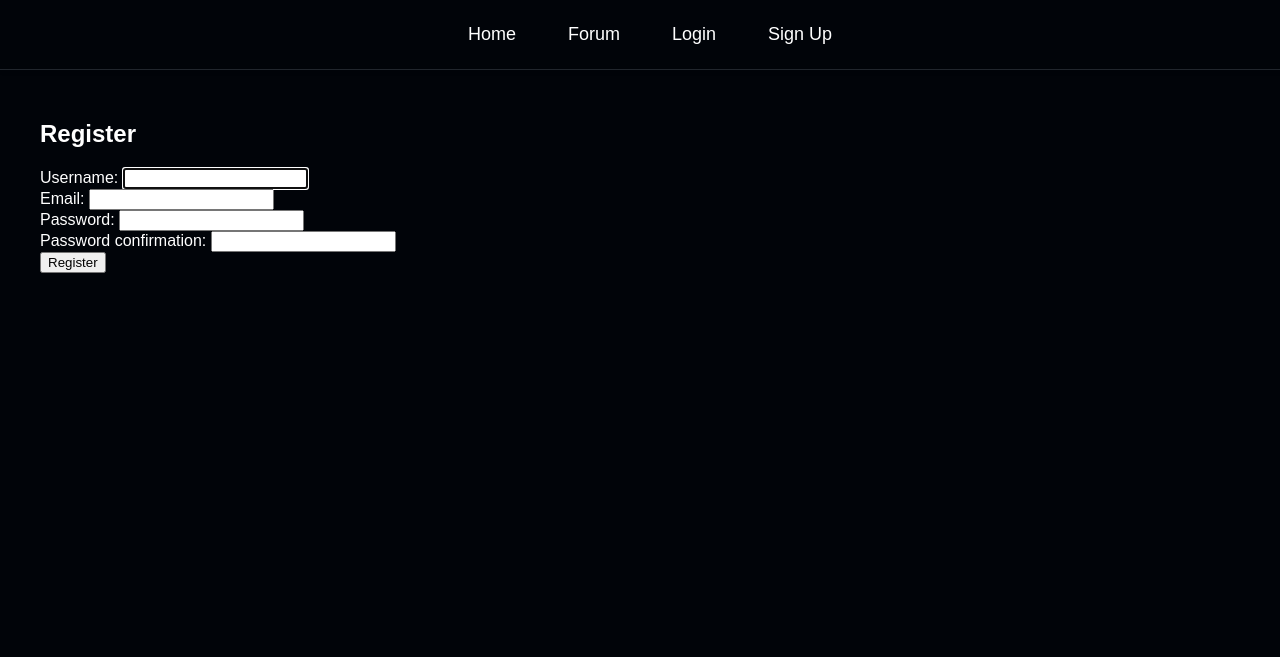
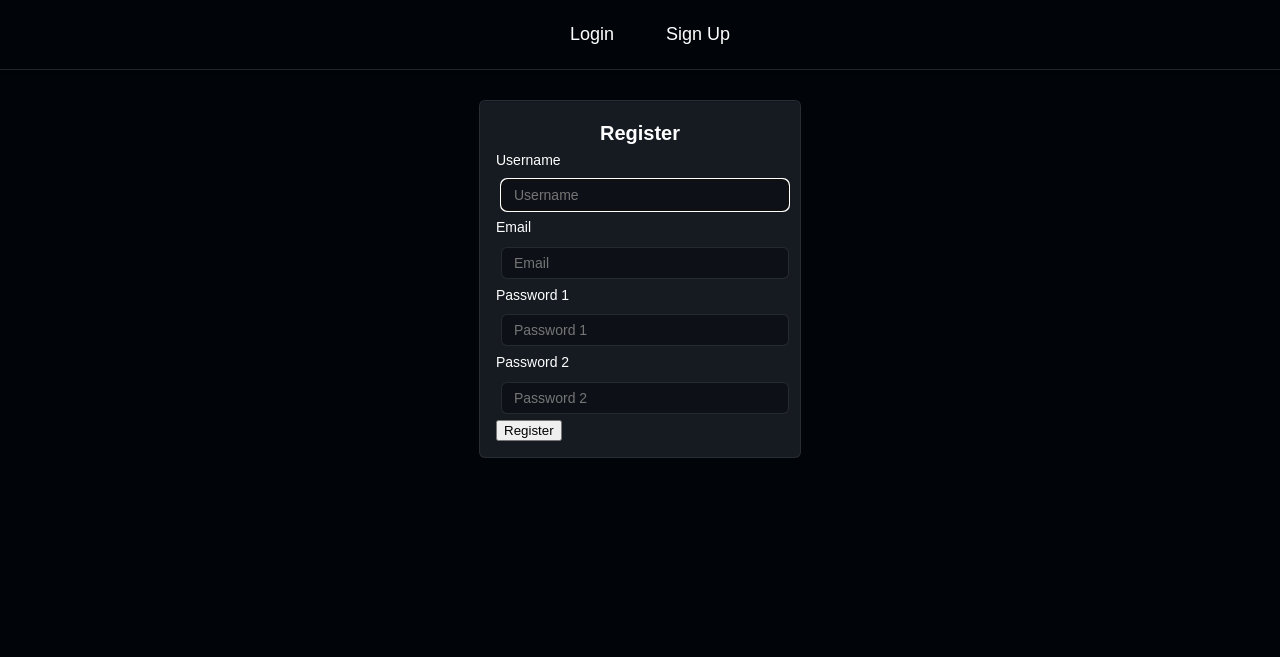
Before and after one commit to Nikita3421/Portal_Group, a Django app: page /auth_sys/signup/ in a window 1280 px wide. Shown: the top 657 px of the page. Run offline with Django 5.2, Linux system fonts and the light colour scheme.

Commit message:
edited signup template + portfolio_form

```diff
--- a/auth_sys/forms.py
+++ b/auth_sys/forms.py
@@ -10,6 +10,50 @@ class SignUpForm(UserCreationForm):
         model = User
         fields = ['username', 'email', 'password1', 'password2']
 
+    username = forms.CharField(
+        label='Username',
+            widget=forms.TextInput(
+                attrs = {
+                    'class': "auth-form-input",
+                    'id': "username",
+                    'placeholder': "Username",
+                }
+            )
+    )
+
+    email = forms.EmailField(
+        label='Email',
+            widget=forms.EmailInput(
+                attrs = {
+                    'class': "auth-form-input",
+                    'id': "email",
+                    'placeholder': "Email",
+                }
+            )
+    )
+
+    password1 = forms.CharField(
+        label='Password 1',
+            widget=forms.PasswordInput(
+                attrs = {
+                    'class': "auth-form-input",
+                    'id': "password1",
+                    'placeholder': "Password 1",
+                }
+            )
+    )
+
+    password2 = forms.CharField(
+        label='Password 2',
+            widget=forms.PasswordInput(
+                attrs = {
+                    'class': "auth-form-input",
+                    'id': "password2",
+                    'placeholder': "Password 2",
+                }
+            )
+    )
+
 class LoginForm(AuthenticationForm):
     def __init__(self, *args, **kwargs):
         super(LoginForm, self).__init__(*args, **kwargs)
--- a/auth_sys/views.py
+++ b/auth_sys/views.py
@@ -16,7 +16,7 @@ class SignUpView(CreateView):
     def form_valid(self, form):
         user = form.save()
         login(self.request, user)
-        messages.success(self.request, 'Вы успешно зарегистрированы!')
+        messages.success(self.request, 'You registered successfully!')
         return redirect(reverse_lazy("main:home"))
 
     def form_invalid(self, form):
@@ -29,5 +29,5 @@ class CustomLoginView(AuthLoginView):
 
 def logout_view(request):
     logout(request)
-    messages.success(request, 'Вы успешно вышли из системы!')
+    messages.success(request, 'You left the system successfully!')
     return redirect(reverse_lazy("auth_sys:signup"))
--- a/static/css/home.css
+++ b/static/css/home.css
@@ -36,12 +36,14 @@ nav ul {
 
 nav ul li {
     margin-right: 20px;
+    margin: 1 auto;
 }
 
 nav ul li a {
     display: block;
     color: #fff;
     text-align: center;
+    margin: 1 auto;
     padding: 14px 16px;
     text-decoration: none;
     font-size: 18px;
@@ -130,9 +142,7 @@ footer {
     font-family: sans-serif;
     font-size: 36px;
     font-weight: 600;
-    margin-top: 10px;
-    margin-left: 50px;
-    margin-right: 50px;
+    text-align: center;
   }
 
 .form {
@@ -225,3 +243,54 @@ select {
  .form-btn:focus {
     box-shadow: inset 0 3px 5px rgba(0, 0, 0, 0.125);
  }
+ .form_input input[type="text"] {
+    padding-block: 1px;
+ }
+
+ .title {
+    font-size: 20px;
+ }
+
+.auth-form {
+    padding: 16px;
+    font-size: 14px;
+    background-color: #161b22;
+    border-top: 0;
+    border-radius: 6px;
+    border: 1px solid #30363db3;
+    width: 288px;
+    height: auto;
+    margin: 0 auto;
+    line-height: 1.6;
+    overflow: hidden;
+    margin-bottom: 2rem;
+    position: relative;
+    box-shadow: inset 0px 1px 0px 0px #0104093d;
+}
+
+.auth-form-input {
+    display: block;
+    width: 100%;
+    margin: 5px;
+    padding: 5px 12px;
+    font-size: 14px;
+    line-height: 20px;
+    background-color: #0d1117;
+    border: 1px solid #30363db3;
+    border-radius: 6px;
+    transition: 80ms cubic-bezier(0.33, 1, 0.68, 1);
+    box-sizing: border-box;
+ }
+
+.auth-form label {
+    display: block;
+    margin-bottom: 0.5rem;
+    font-weight: 400;
+    text-align: left;
+}
+
+.auth-form-btn {
+    display: block;
+    width: 100%;
+    text-align: center;
+}
--- a/templates/auth_sys/signup.html
+++ b/templates/auth_sys/signup.html
@@ -3,25 +3,17 @@
 {% block title %}Register{% endblock %}
 
 {% block content %}
-  <form method="post">
+  <form method="post" class="auth-form">
     {% csrf_token %}
-    <h2>Register</h2>
-    <div class="form-group">
-      {{ form.username.label_tag }}
-      {{ form.username }}
-    </div>
-    <div class="form-group">
-      {{ form.email.label_tag }}
-      {{ form.email }}
-    </div>
-    <div class="form-group">
-      {{ form.password1.label_tag }}
-      {{ form.password1 }}
-    </div>
-    <div class="form-group">
-      {{ form.password2.label_tag }}
-      {{ form.password2 }}
-    </div>
+    <div class="title">Register</div>
+        <label for="username">Username</label>
+        {{ form.username }}
+        <label for="email">Email</label>
+        {{ form.email }}
+        <label for="password1">Password 1</label>
+        {{ form.password1 }}
+        <label for="password2">Password 2</label>
+        {{ form.password2 }}
     <button type="submit">Register</button>
   </form>
 {% endblock %}
--- a/templates/base.html
+++ b/templates/base.html
@@ -11,8 +11,10 @@
   <header>
     <nav>
       <ul>
-        <li><a href="{% url 'main:home' %}">Home</a></li>
-        <li><a href="{% url 'forum:thread-list' %}">Forum</a></li>
+        {% if user.is_authenticated %}
+          <li><a href="{% url 'main:home' %}">Home</a></li>
+          <li><a href="{% url 'forum:thread-list' %}">Forum</a></li>
+        {% endif %}
         {% if user.is_authenticated %}
           {% if user.portfolio and user.portfolio.pk %}
               <li><a href="{% url 'portfolio:portfolio_main' user.portfolio.pk %}">Portfolio</a></li>
@@ -29,5 +31,6 @@
     {% block content %}
     {% endblock %}
   </main>
+ <script type="text/javascript" src="{% static 'js/script.js' %}"></script>
 </body>
 </html>
--- a/templates/forum/thread_list.html
+++ b/templates/forum/thread_list.html
@@ -12,9 +12,7 @@
         {% if page_obj.has_previous %}
             <a href="?page={{ page_obj.previous_page_number }}" class="previous">previous</a>
         {% endif %}
-        <span class="current">
-            {{ page_obj.number }}
-        </span>
+        <a href="?page={{ page_obj.number }}" class="current">{{ page_obj.number }}</a>
         {% if page_obj.has_next %}
             <a href="?page={{ page_obj.next_page_number }}" class="next">next</a>
         {% endif %}
--- a/templates/portfolio/portfolio_form.html
+++ b/templates/portfolio/portfolio_form.html
@@ -17,7 +17,7 @@
         {{ form.name_and_url }}
         {{ form.user }}
         <div>
-            <button type="submit" class="form-btn">Зберегти</button>
+            <button type="submit" class="form-btn">Create</button>
         </div>
     </form>
 </section>
```
Also changed, not shown: other parts of static/css/home.css (+31 -13 lines), static/js/script.js (added).
